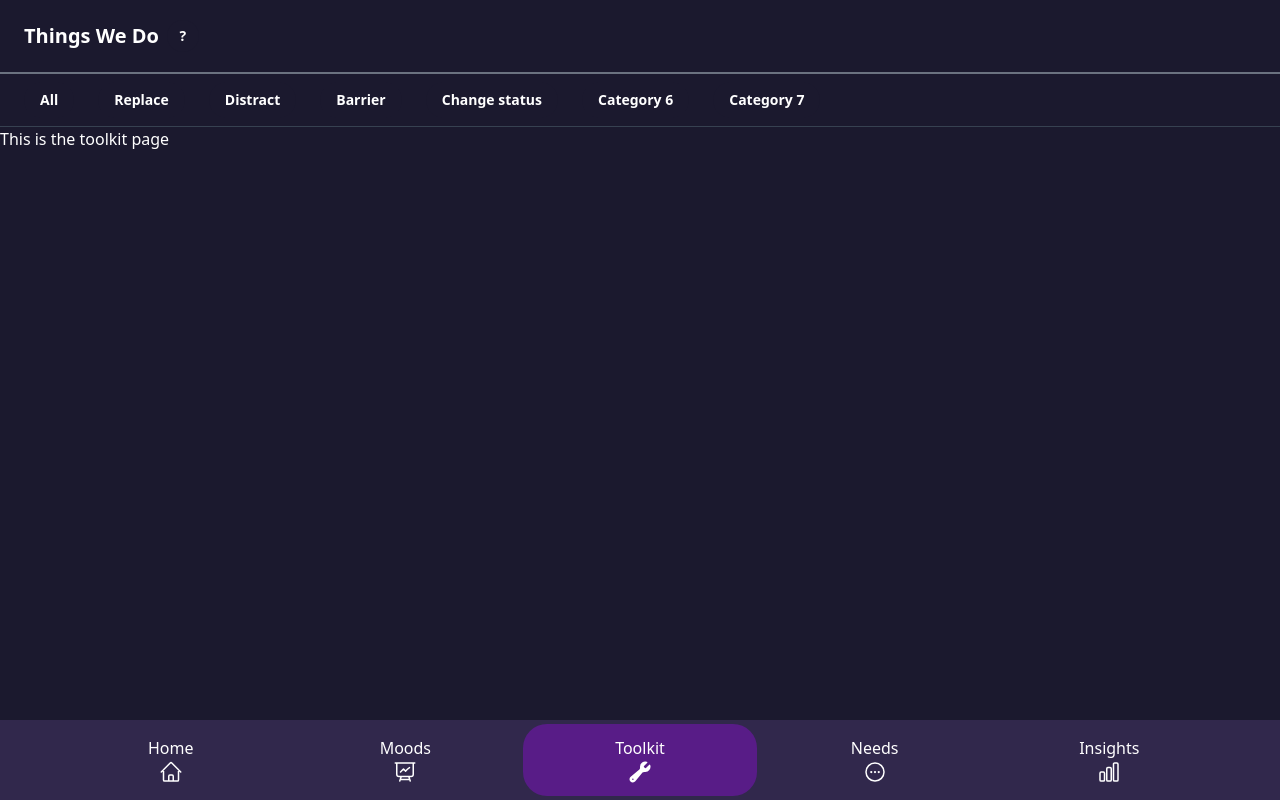
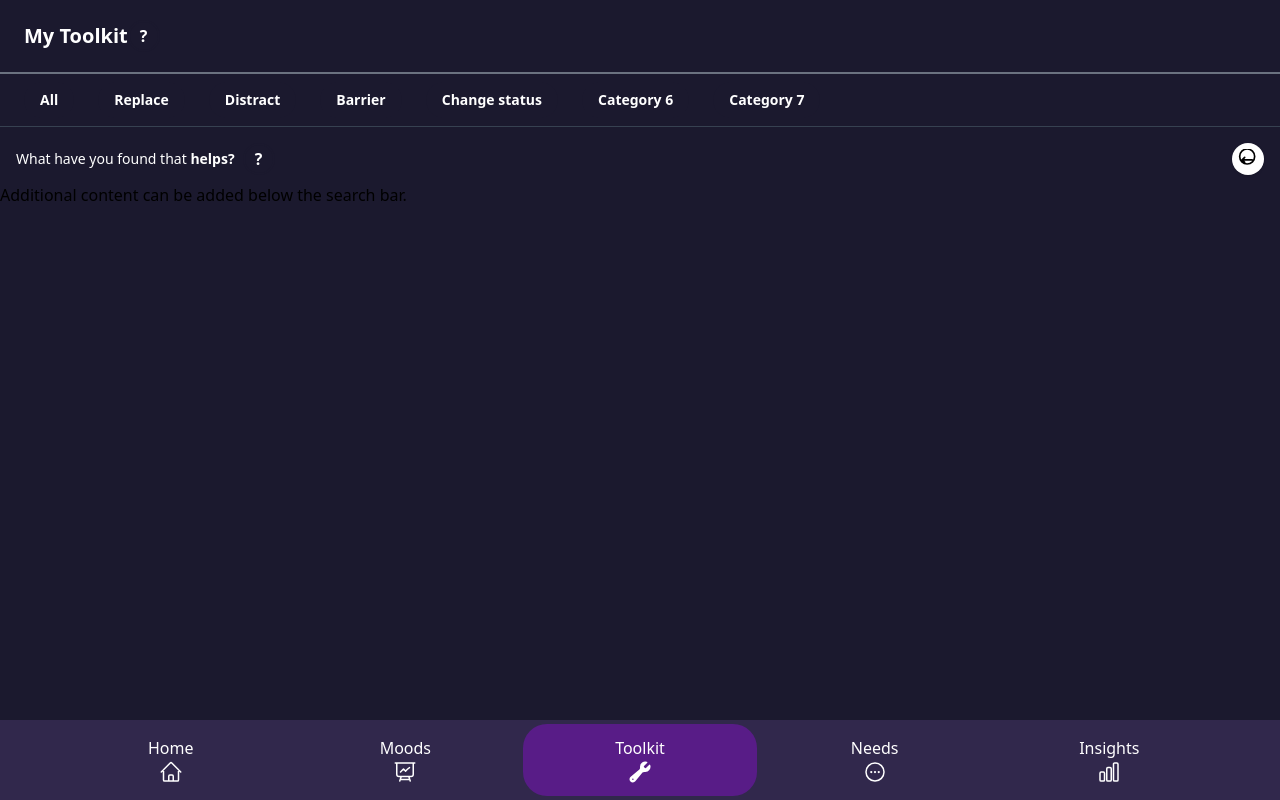
Before and after one commit to fac30/things-we-do, a Next.js app: page /toolkit in a window 1280 px wide. Built offline with nearby package versions, Linux system fonts and the light colour scheme.

Commit message:
feat: create Search, SearchBar, QuestionButton components

```diff
--- a/src/app/layout.tsx
+++ b/src/app/layout.tsx
@@ -1,15 +1,12 @@
 import '../styles/globals.css';
 import type { Metadata, Viewport } from 'next';
 import type { ReactNode } from 'react';
-import Header from '@/ui/layout/Header';
-import CategoryBar from '@/ui/CategoryBar/CategoryBar';
-import Navbar from "@/ui/layout/Navbar/Navbar";
+import Navbar from '@/ui/layout/Navbar/Navbar';
 
-
-const APP_NAME = "Things We Do";
-const APP_DEFAULT_TITLE = "Things We Do";
-const APP_TITLE_TEMPLATE = "%s - PWA App";
-const APP_DESCRIPTION = "Best PWA app in the world!";
+const APP_NAME = 'Things We Do';
+const APP_DEFAULT_TITLE = 'Things We Do';
+const APP_TITLE_TEMPLATE = '%s - PWA App';
+const APP_DESCRIPTION = 'Best PWA app in the world!';
 
 export const metadata: Metadata = {
   applicationName: APP_NAME,
@@ -20,7 +17,7 @@ export const metadata: Metadata = {
   description: APP_DESCRIPTION,
   appleWebApp: {
     capable: true,
-    statusBarStyle: "default",
+    statusBarStyle: 'default',
     title: APP_DEFAULT_TITLE,
     // startUpImage: [],
   },
@@ -28,7 +25,7 @@ export const metadata: Metadata = {
     telephone: false,
   },
   openGraph: {
-    type: "website",
+    type: 'website',
     siteName: APP_NAME,
     title: {
       default: APP_DEFAULT_TITLE,
@@ -37,7 +34,7 @@ export const metadata: Metadata = {
     description: APP_DESCRIPTION,
   },
   twitter: {
-    card: "summary",
+    card: 'summary',
     title: {
       default: APP_DEFAULT_TITLE,
       template: APP_TITLE_TEMPLATE,
@@ -47,7 +44,7 @@ export const metadata: Metadata = {
 };
 
 export const viewport: Viewport = {
-  themeColor: "#FFFFFF",
+  themeColor: '#FFFFFF',
 };
 
 export default function RootLayout({ children }: { children: ReactNode }) {
@@ -55,8 +52,6 @@ export default function RootLayout({ children }: { children: ReactNode }) {
     <html lang="en" dir="ltr">
       <head />
       <body>
-        <Header />
-        <CategoryBar />
         <main>{children}</main>
         <Navbar />
       </body>
--- /dev/null
+++ b/src/app/toolkit/layout.tsx
@@ -0,0 +1,18 @@
+import { ReactNode } from 'react';
+import Header from '../../ui/layout/ToolkitHeader';
+import CategoryBar from '../../ui/CategoryBar/CategoryBar';
+import SearchBar from '../../ui/shared/SearchBar';
+
+export default function ToolkitLayout({ children }: { children: ReactNode }) {
+  return (
+    <div>
+      <Header />
+      <CategoryBar />
+      <SearchBar />
+      <div>
+        {/* Add other components here */}
+        <p>Additional content can be added below the search bar.</p>
+      </div>
+    </div>
+  );
+}
--- a/src/app/toolkit/page.tsx
+++ b/src/app/toolkit/page.tsx
@@ -1,7 +1,8 @@
-export default function Page() {
+export default function ToolkitPage() {
   return (
-    <>
-      <h1 className="text-white">This is the toolkit page</h1>
-    </>
+    <div>
+      <h1 className="text-white">Welcome to the Toolkit Page</h1>
+      <p className="text-white">This is where your main Toolkit content will go.</p>
+    </div>
   );
 }
--- a/src/ui/layout/Header.tsx
+++ b/src/ui/layout/ToolkitHeader.tsx
@@ -1,15 +1,10 @@
 'use client'
 import ImageComponent from "../shared/Image";
-import Button from "../shared/Button";
+import QuestionMarkButton from "../shared/QuestionButton";
 
 const headerClasses = `
   flex items-center justify-between
   px-4 py-6 shadow-md sm:px-6 sm:py-3`;
-
-const buttonHeaderClass = `
-  ml-2 flex items-center justify-center w-6 h-6 sm:w-8 sm:h-8
-  text-white rounded-full bg-twd-background hover:bg-twd-secondary-purple
-  focus:outline-none focus:ring-2 focus:ring-twd-secondary-purple`;
 
 const Header = () => {
   return (
@@ -17,14 +12,11 @@ const Header = () => {
       {/* Left side: App Name and Question Mark */}
       <div className="flex items-center">
         <h1 className="text-lg font-bold text-white sm:text-xl">
-          Things We Do
+          My Toolkit
         </h1>
-        <Button
-          label="?"
-          className={buttonHeaderClass}
-          ariaPressed={false}
-          onClick={() => console.log("Help button clicked!")}
-        />
+        <QuestionMarkButton
+          popupText="This is the Toolkit page where you can add and search tools which help you in your daily life."
+          direction="bottom" />
       </div>
 
       {/* Right side: Image */}
--- /dev/null
+++ b/src/ui/shared/QuestionButton.tsx
@@ -0,0 +1,73 @@
+'use client'
+import { useState, useEffect, useRef } from "react";
+
+interface QuestionMarkButtonProps {
+    popupText: string;
+    direction?: "top" | "right" | "bottom" | "left";
+  }
+  export default function QuestionMarkButton({
+    popupText,
+    direction = "top",
+  }: QuestionMarkButtonProps) {
+    const [isPopupOpen, setIsPopupOpen] = useState(false);
+    const popupRef = useRef<HTMLDivElement>(null);
+
+  const togglePopup = () => {
+    setIsPopupOpen(!isPopupOpen);
+  };
+
+  const closePopup = () => {
+    setIsPopupOpen(false);
+  };
+
+  // Close the popup when clicking outside
+  useEffect(() => {
+    const handleClickOutside = (event: MouseEvent) => {
+      if (popupRef.current && !popupRef.current.contains(event.target as Node)) {
+        closePopup();
+      }
+    };
+
+    if (isPopupOpen) {
+      document.addEventListener("mousedown", handleClickOutside);
+    }
+
+    return () => {
+      document.removeEventListener("mousedown", handleClickOutside);
+    };
+  }, [isPopupOpen]);
+
+  const positionClasses = {
+    top: "bottom-full mb-2 left-1/2 transform -translate-x-1/2", // Popup above button
+    right: "left-full ml-2 top-1/2 transform -translate-y-1/2", // Popup to the right of button
+    bottom: "top-full mt-2 left-1/2 transform -translate-x-1/2", // Popup below button
+    left: "right-full mr-2 top-1/2 transform -translate-y-1/2", // Popup to the left of button
+  };
+
+  return (
+    <div className="relative">
+      {/* Question Mark Button */}
+      <button
+        onClick={togglePopup}
+        className="flex items-center justify-center w-8 h-8 border-2 border-twd-background rounded-full text-white font-bold hover:bg-white hover:text-black transition"
+      >
+        ?
+      </button>
+
+      {isPopupOpen && (
+        <div
+          ref={popupRef}
+          className={`absolute z-10 w-64 p-4 bg-gray-800 text-white rounded-lg shadow-lg ${positionClasses[direction]}`}
+        >
+          <p className="text-sm">{popupText}</p>
+          <button
+            onClick={closePopup}
+            className="mt-2 px-3 py-1 bg-gray-700 text-white rounded hover:bg-gray-600"
+          >
+            Close
+          </button>
+        </div>
+      )}
+    </div>
+  );
+}
--- /dev/null
+++ b/src/ui/shared/Search.tsx
@@ -0,0 +1,34 @@
+'use client'
+import { useState } from "react";
+
+export default function Search() {
+  const [query, setQuery] = useState("");
+
+  return (
+    <div className="flex items-center space-x-2 rounded-full bg-gray-200 px-4 py-2">
+      <input
+        type="text"
+        placeholder="Search..."
+        value={query}
+        onChange={(e) => setQuery(e.target.value)}
+        className="w-full bg-transparent focus:outline-none"
+      />
+      <button>
+        <svg
+          xmlns="http://www.w3.org/2000/svg"
+          className="h-6 w-6 text-white"
+          fill="none"
+          viewBox="0 0 24 24"
+          stroke="currentColor"
+          strokeWidth={2}
+        >
+          <path
+            strokeLinecap="round"
+            strokeLinejoin="round"
+            d="M8 16l-3-3m0 0l3-3m-3 3h12m-6 5a9 9 0 100-18 9 9 0 000 18z"
+          />
+        </svg>
+      </button>
+    </div>
+  );
+}
--- /dev/null
+++ b/src/ui/shared/SearchBar.tsx
@@ -0,0 +1,45 @@
+'use client'
+import { useState } from "react";
+import QuestionMarkButton from "./QuestionButton";
+
+export default function SearchBar() {
+
+  return (
+    <div className="flex items-center justify-between bg-transparent px-4 py-2 mt-2">
+        {/* Left Section: Text and Question Mark Button */}
+        <div className="flex items-center space-x-2">
+            {/* Text */}
+            <p className="text-sm font-thin text-white">
+            What have you found that <span className="font-bold">helps?</span>
+            </p>
+
+            {/* Question Mark Button */}
+            <div className="relative">
+              <QuestionMarkButton
+                popupText="Use this section to share insights or search for existing solutions."
+                direction="bottom"/>
+            </div>
+        </div>
+
+        {/* Right Section: Search Icon */}
+        <div className="ml-4">
+            <button className="flex items-center justify-center w-8 h-8 bg-white text-black rounded-full shadow hover:bg-gray-300 transition">
+            <svg
+                xmlns="http://www.w3.org/2000/svg"
+                className="h-5 w-5"
+                fill="none"
+                viewBox="0 0 24 24"
+                stroke="currentColor"
+                strokeWidth={2}
+            >
+                <path
+                strokeLinecap="round"
+                strokeLinejoin="round"
+                d="M8 16l-3-3m0 0l3-3m-3 3h12m-6 5a9 9 0 100-18 9 9 0 000 18z"
+                />
+            </svg>
+            </button>
+        </div>
+    </div>
+  )
+};
```
Also changed, not shown: src/ui/layout/Footer.tsx (deleted), src/ui/shared/BackArrow.tsx (added).
